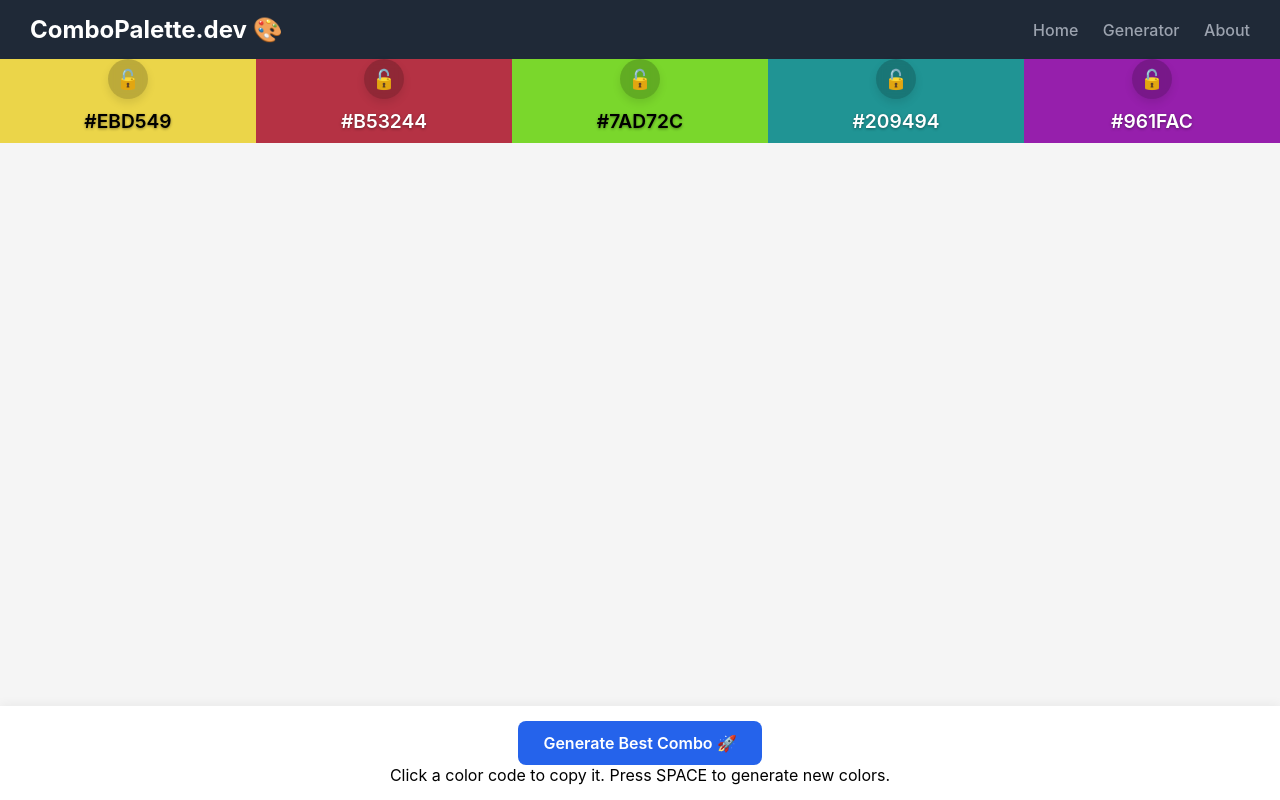
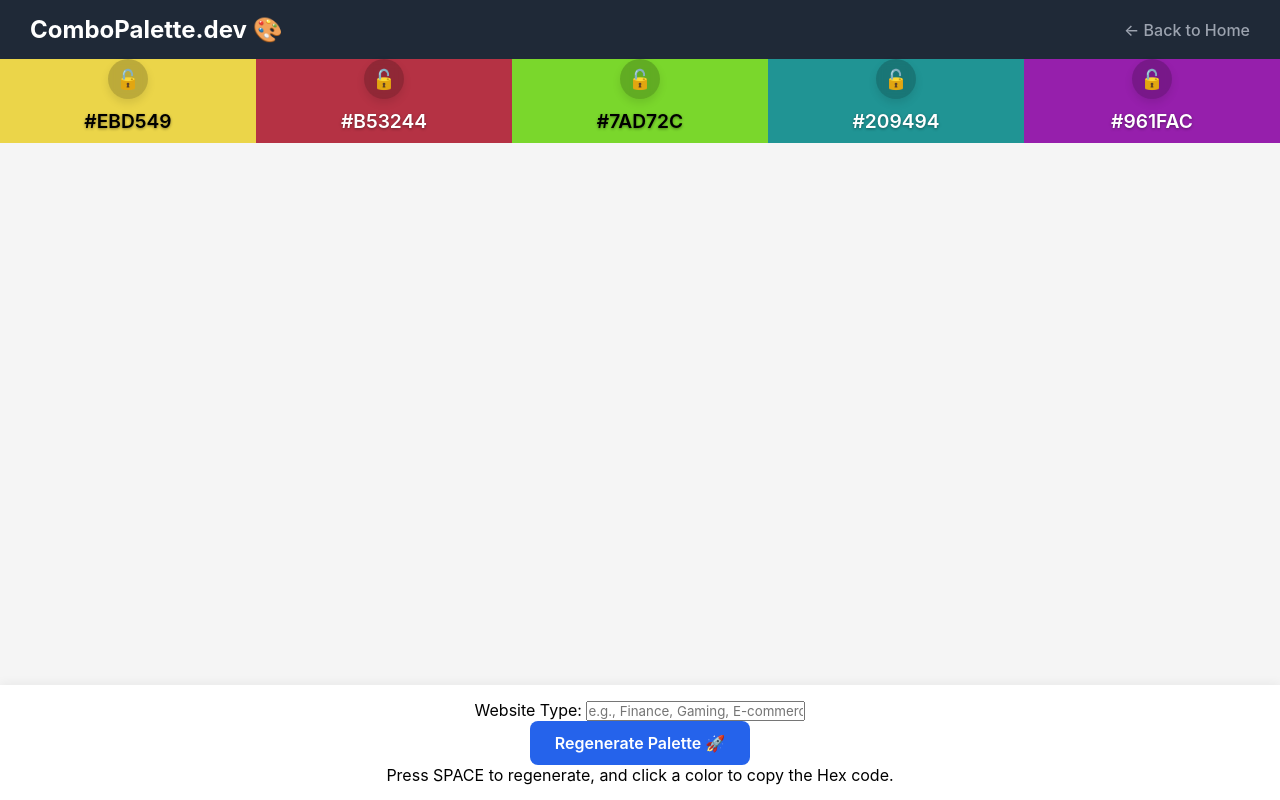
Before and after one commit to Fathiu2003/Combo-palette, a plain HTML site: page generator.html in a window 1280 px wide. Drawn offline with Linux system fonts and the light colour scheme.

Commit message:
Revise navigation links and add input for website type
Updated navigation and controls in generator.html.

```diff
--- a/generator.html
+++ b/generator.html
@@ -11,9 +11,7 @@
     <header>
         <h1>ComboPalette.dev 🎨</h1>
         <nav>
-            <a href="index.html">Home</a>
-            <a href="generator.html">Generator</a>
-            <a href="#">About</a>
+            <a href="index.html">← Back to Home</a>
         </nav>
     </header>
 
@@ -41,8 +39,13 @@
     </div>
 
     <div class="panel">
-        <button class="generate-btn" onclick="generateColors()">Generate Best Combo 🚀</button>
-        <p class="instruction">Click a color code to copy it. Press SPACE to generate new colors.</p>
+        <div class="control-group">
+            <label for="websiteType">Website Type:</label>
+            <input type="text" id="websiteType" placeholder="e.g., Finance, Gaming, E-commerce">
+        </div>
+
+        <button class="generate-btn" onclick="generateColors()">Regenerate Palette 🚀</button>
+        <p class="instruction">Press SPACE to regenerate, and click a color to copy the Hex code.</p>
     </div>
 
     <div class="copy-popup">Color Copied to Clipboard!</div>
```
